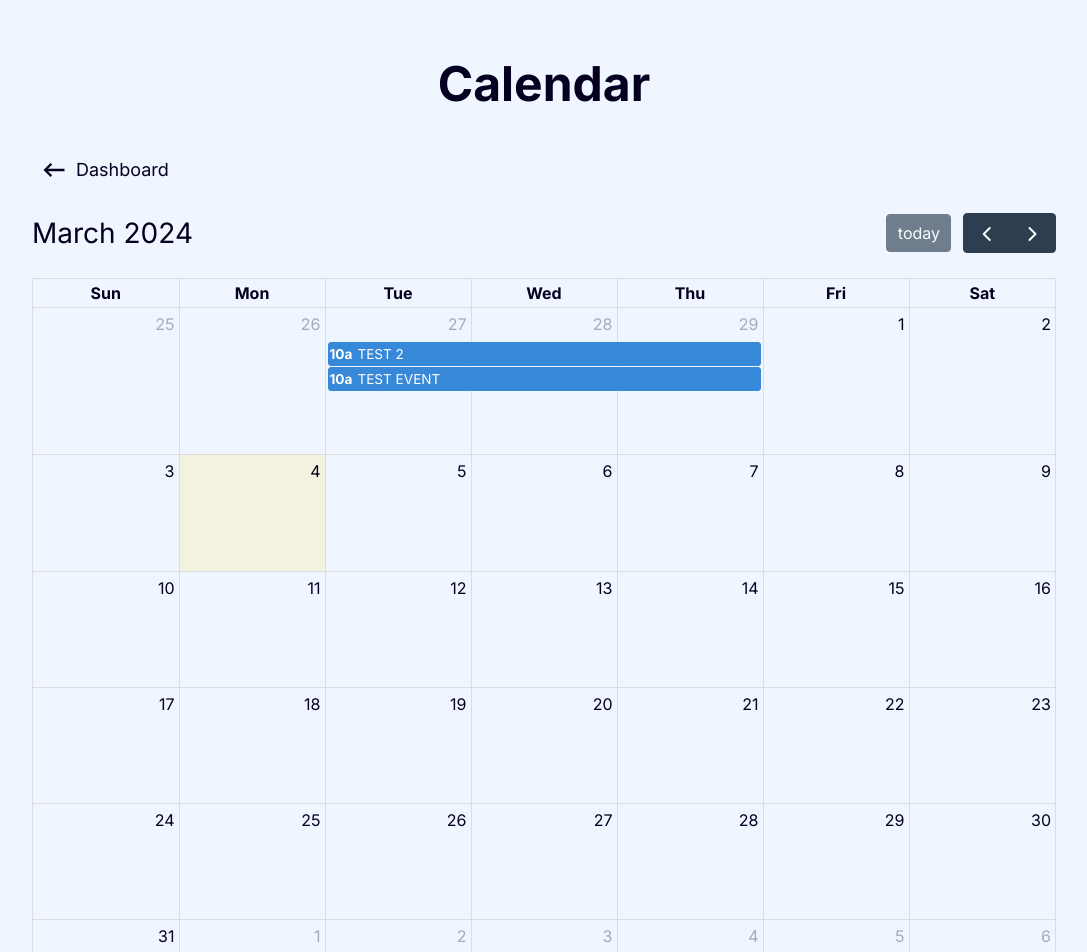
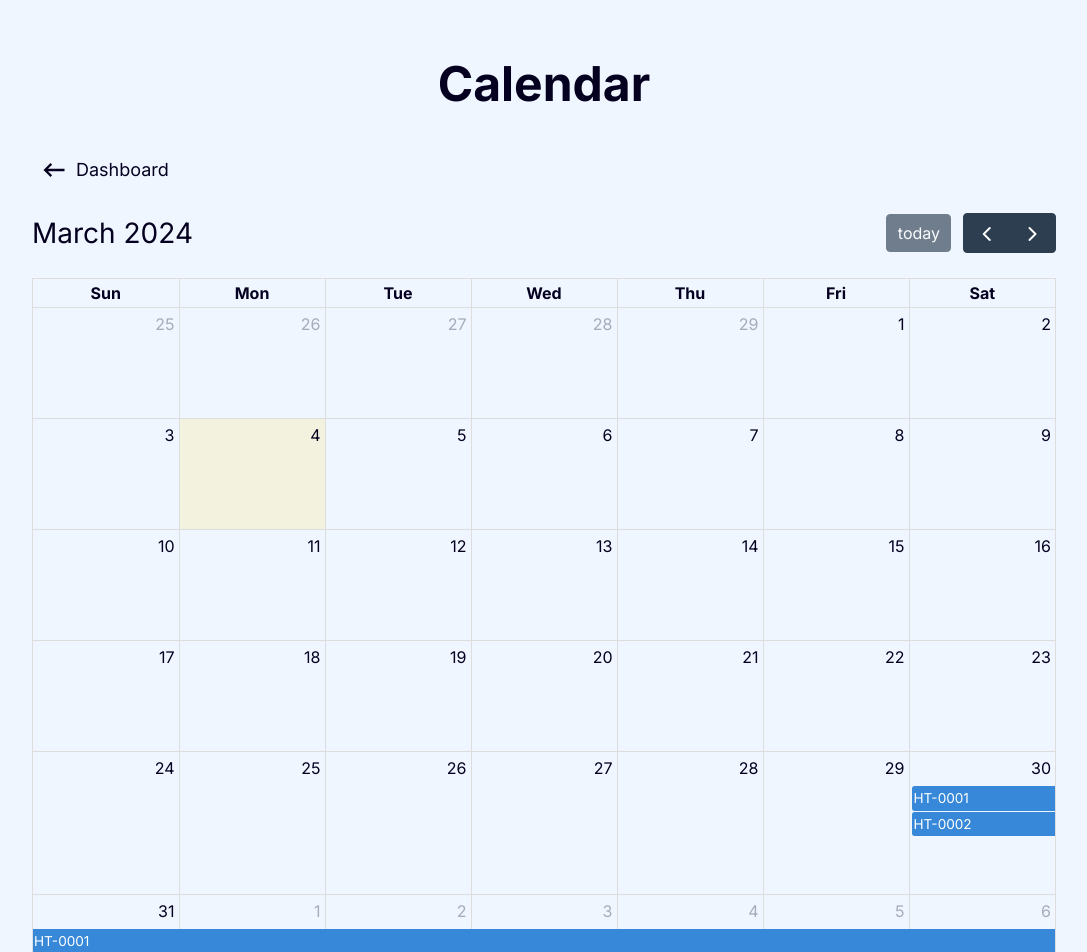
Before and after one commit to bazilvaldez30/HotelBooking, a Next.js app: page /calendar in a window 1280 px wide. Shown: the top 952 px of the page, without its empty margins (96-1183 px from the left). Built offline with nearby package versions, Linux system fonts and the light colour scheme; no server answers.

Commit message:
API Integrations - Calendar

```diff
--- a/src/app/calendar/page.jsx
+++ b/src/app/calendar/page.jsx
@@ -10,19 +10,48 @@ import TitleHeader from '../components/TitleHeader'
 import BackButton from '../components/BackButton'
 import { Modal } from 'antd'
 
-
-const testEvents = [
+const dummyReservation = [
   {
     id: 1,
-    title: 'TEST EVENT',
-    start: '2024-02-27T10:00:00',
-    end: '2024-02-29T12:00:00',
+    reservation_code: 'HT-0001',
+    start_date: '2024-03-30',
+    end_date: '2024-04-09',
+    asset_id: 1,
+    created_at: '2024-02-29T11:24:21.756Z',
+    updated_at: '2024-03-01T11:44:05.904Z',
+    price: '38000.0',
+    status: 'confirmed',
+    paid: false,
+    asset: {
+      id: 1,
+      name: 'Dagupan Suite',
+      asset_code: 'DGP-SU',
+      price: 3800.0,
+      created_at: '2024-02-29T11:24:21.708Z',
+      updated_at: '2024-02-29T11:24:21.708Z',
+      description: 'Luxurious suite with modern amenities.',
+    },
   },
   {
     id: 2,
-    title: 'TEST 2',
-    start: '2024-02-27T10:00:00',
-    end: '2024-02-29T12:00:00',
+    reservation_code: 'HT-0002',
+    start_date: '2024-03-30',
+    end_date: '2024-04-09',
+    asset_id: 1,
+    created_at: '2024-02-29T11:24:21.756Z',
+    updated_at: '2024-03-01T11:44:05.904Z',
+    price: '38000.0',
+    status: 'completed',
+    paid: false,
+    asset: {
+      id: 1,
+      name: 'Dagupan Suite',
+      asset_code: 'DGP-SU',
+      price: 3800.0,
+      created_at: '2024-02-29T11:24:21.708Z',
+      updated_at: '2024-02-29T11:24:21.708Z',
+      description: 'Luxurious suite with modern amenities.',
+    },
   },
 ]
 
@@ -30,18 +59,26 @@ export default function Calendar() {
   const [open, setOpen] = useState(false)
   const [selectedReservation, setSelectedReservation] = useState({})
   const [reservationsData, setReservationsData] = useState([])
+  const [calendarEvents, setCalendarEvents] = useState([])
 
   useEffect(() => {
     const fetchData = async () => {
-      const response = await fetch('http://localhost:3000/api/v1/reservations')
-      const reservation = await response.json()
-      setReservationsData(reservation)
+      /* const response = await fetch('http://localhost:3000/api/v1/reservations')
+      const reservations = await response.json() */
+
+      const calendarEvents = dummyReservation.map((reservation) => ({
+        id: reservation.id,
+        title: reservation.reservation_code,
+        start: reservation.start_date,
+        end: reservation.end_date,
+      }))
+
+      setCalendarEvents(calendarEvents)
+      setReservationsData(dummyReservation)
     }
 
     fetchData()
   }, [])
-
-  console.log(reservationsData)
 
   const handleHover = (e) => {
     try {
@@ -63,7 +100,6 @@ export default function Calendar() {
     setOpen(true)
   }
 
-
   return (
     <section>
       <div className='text-center py-[60px]'>
@@ -79,7 +115,7 @@ export default function Calendar() {
             plugins={[dayGridPlugin, interactionPlugin]}
             initialView='dayGridMonth'
             selectable={false}
-            events={testEvents}
+            events={calendarEvents}
             eventClick={(e) => eventClick(e)}
             eventMouseEnter={(e) => handleHover(e)}
             eventClassNames={'cursor-pointer'}
--- a/src/app/components/BackButton.jsx
+++ b/src/app/components/BackButton.jsx
@@ -6,7 +6,7 @@ export default function BackButton() {
   return (
     <Link
       href={'/'}
-      className='flex gap-2 items-center hover:bg-blue-200 w-fit py-2 px-2 pe-4 text-lg'
+      className='flex gap-2 items-center hover:bg-blue-200 w-fit py-2 px-2 pe-4 text-lg rounded-md'
     >
       <MdKeyboardBackspace className='w-7 h-7' />
       Dashboard
--- a/src/app/components/ReservationTable.jsx
+++ b/src/app/components/ReservationTable.jsx
@@ -1,6 +1,10 @@
 import React from 'react'
 
-export default function ReservationTable({ reservation, searchValue }) {
+export default function ReservationTable({
+  reservation,
+  setReservation,
+  searchValue,
+}) {
   const handleChangeStatus = async (e) => {
     try {
       const status = e.target.value
@@ -18,7 +22,7 @@ export default function ReservationTable({ reservation, searchValue }) {
         throw new Error('Failed to update status')
       }
       const json = await response.json()
-      console.log(json)
+      setReservation(json)
     } catch (error) {
       console.error('Error updating status:', error)
     }
--- a/src/app/components/TicketTable.jsx
+++ b/src/app/components/TicketTable.jsx
@@ -2,7 +2,7 @@ import Link from 'next/link'
 import React from 'react'
 import { MdKeyboardBackspace } from 'react-icons/md'
 
-const TicketTable = ({ ticket, searchValue }) => {
+const TicketTable = ({ ticket, setTicket, searchValue }) => {
   const handleChangeStatus = async (e) => {
     try {
       const status = e.target.value
@@ -22,7 +22,7 @@ const TicketTable = ({ ticket, searchValue }) => {
         throw new Error('Failed to update status')
       }
       const json = await response.json()
-      console.log(json)
+      setTicket(json)
     } catch (error) {
       console.error('Error updating status:', error)
     }
@@ -73,6 +73,7 @@ const TicketTable = ({ ticket, searchValue }) => {
           </tbody>
         </table>
       </div>
+      {ticket.status === 'confirmed' && (
         <div className='grid md:grid-cols-3 grid-cols-1 md:max-w-[500px] mx-12 md:mx-auto gap-8 mt-12'>
           <button
             onClick={(e) => handleChangeStatus(e)}
@@ -89,6 +90,7 @@ const TicketTable = ({ ticket, searchValue }) => {
             Cancel
           </button>
         </div>
+      )}
     </section>
   )
 }
--- a/src/app/hotel/page.jsx
+++ b/src/app/hotel/page.jsx
@@ -33,11 +33,20 @@ export default function Page() {
   const [reservation, setReservation] = useState(null)
 
   const handleSubmit = async () => {
-    const response = await fetch(
-      `http://localhost:3000/api/v1/reservations/${searchValue}`
-    )
-    const json = await response.json()
-    setReservation(json)
+    try {
+      const response = await fetch(
+        `http://localhost:3000/api/v1/reservations/${searchValue}`
+      )
+
+      if (!response.ok) {
+        throw new Error('Failed to fetch reservation data')
+      }
+
+      const json = await response.json()
+      setReservation(json)
+    } catch (error) {
+      console.error('Error fetching reservation data:', error)
+    }
   }
 
   return (
@@ -53,13 +62,17 @@ export default function Page() {
 
         <button
           onClick={handleSubmit}
-          className='w-full bg-blue-600 hover:bg-blue-700 py-4 text-white font-semibold text-xl'
+          className='w-full bg-blue-600 hover:bg-blue-700 py-4 text-white font-semibold text-xl rounded-md disabled:opacity-70 disabled:cursor-not-allowed'
         >
           Submit
         </button>
       </div>
       {reservation && (
-        <ReservationTable reservation={reservation} searchValue={searchValue} />
+        <ReservationTable
+          reservation={reservation}
+          setReservation={setReservation}
+          searchValue={searchValue}
+        />
       )}
     </section>
   )
--- a/src/app/pool/page.jsx
+++ b/src/app/pool/page.jsx
@@ -5,6 +5,7 @@ import TitleHeader from '../components/TitleHeader'
 import BackButton from '../components/BackButton'
 import Scanner from '../components/Scanner'
 import TicketTable from '../components/TicketTable'
+import { notification } from 'antd'
 
 const dummyTicket = {
   id: 11,
@@ -24,11 +25,24 @@ export default function Page() {
   const [ticket, setTicket] = useState(null)
 
   const handleSubmit = async () => {
-    const response = await fetch(
-      `http://localhost:3000/api/v1/tickets/${searchValue}`
-    )
-    const json = await response.json()
-    setTicket(json)
+    try {
+      const response = await fetch(
+        `http://localhost:3000/api/v1/tickets/${searchValue}`
+      )
+
+      if (!response.ok) {
+        notification['error']({
+          placement: 'top',
+          message: 'No ticket found',
+        })
+        throw new Error('Failed to fetch ticket data')
+      }
+
+      const json = await response.json()
+      setTicket(json)
+    } catch (error) {
+      console.error('Error fetching ticket data:', error)
+    }
   }
 
   return (
@@ -43,14 +57,21 @@ export default function Page() {
             setSearchValue={setSearchValue}
           />
           <button
+            disabled={!searchValue}
             onClick={handleSubmit}
-            className='w-full bg-blue-600 hover:bg-blue-700 py-4 text-white font-semibold text-xl'
+            className='w-full bg-blue-600 hover:bg-blue-700 py-4 text-white font-semibold text-xl rounded-md disabled:opacity-70 disabled:cursor-not-allowed'
           >
             Submit
           </button>
         </div>
       )}
-      {ticket && <TicketTable ticket={ticket} searchValue={searchValue} />}
+      {ticket && (
+        <TicketTable
+          ticket={ticket}
+          setTicket={setTicket}
+          searchValue={searchValue}
+        />
+      )}
     </section>
   )
 }
```
Lines whose indentation alone changed are shown as unchanged.
